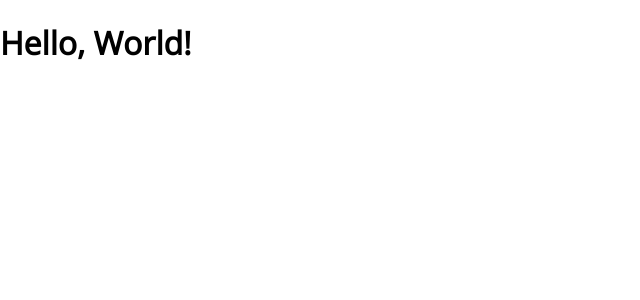
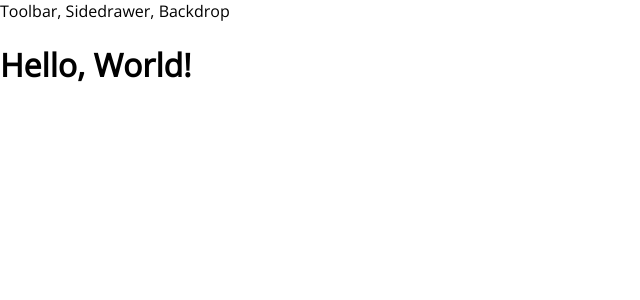
Before and after one commit to lucascprazeres/react-burguer-builder, a React (Create React App) app: page / in a window 1280 px wide. Shown: the top 300 px of the page, without its empty margins (0-640 px from the left). Built offline with nearby package versions, Linux system fonts and the light colour scheme.

Commit message:
created the layout component

```diff
--- a/src/App.js
+++ b/src/App.js
@@ -1,9 +1,12 @@
 import React from 'react';
+import Layout from './components/Layout/Layout';
 
 function App() {
   return (
     <div className="App">
-      <h1>Hello, World!</h1>
+      <Layout>
+        <h1>Hello, World!</h1>
+      </Layout>
     </div>
   );
 }
--- /dev/null
+++ b/src/components/Layout/Layout.js
@@ -0,0 +1,15 @@
+import React from 'react';
+import Aux from '../../hoc/Aux/Aux';
+
+const Layout = (props) => (
+  <Aux>
+    <div>
+      Toolbar, Sidedrawer, Backdrop
+    </div>
+    <main>
+      {props.children}
+    </main>
+  </Aux>
+);
+
+export default Layout;
--- /dev/null
+++ b/src/hoc/Aux/Aux.js
@@ -0,0 +1,3 @@
+const Aux = (props) => props.children;
+
+export default Aux;
```
Also changed, not shown: .eslintrc.js.
